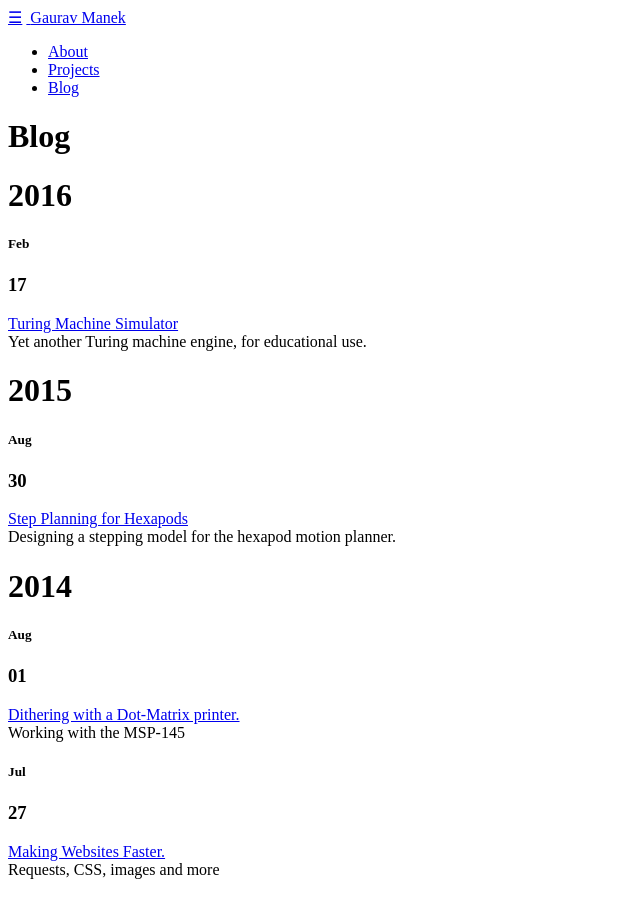
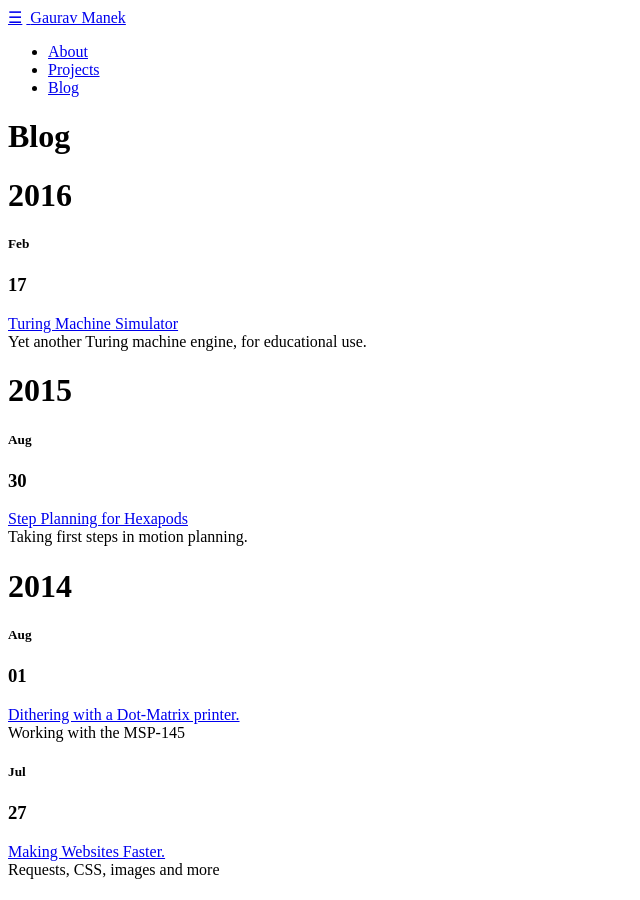
Before and after one commit to gauravmm/gauravmanek.com, a Jekyll site: the page built from _content/blog/index.html, in a window 1280 px wide and 900 px high. Shown: the whole window, without its empty margins (0-640 px from the left). Built offline with Jekyll 4.4.1, drawn with Linux system fonts in a browser that asks for light colours; nearby versions of some CDN libraries; some web fonts are replaced; Markdown is read by kramdown in place of the engine named in the settings; some of the changed lines change nothing that is shown.

Commit message:
Hexapod article.

```diff
--- a/_content/blog/_posts/2015-08-30-hexapod-step-planner.md
+++ b/_content/blog/_posts/2015-08-30-hexapod-step-planner.md
@@ -1,6 +1,6 @@
 ---
 title: Step Planning for Hexapods
-subtitle: Designing a stepping model for the hexapod motion planner.
+subtitle: Taking first steps in motion planning.
 link: https://github.com/gauravmm/Hexapod-IK
 ---
 
@@ -10,7 +10,7 @@
 
 At this point in the development, I have access to the geometry of the hexapod, and can get and set the angle of each joint. I calculate forward and inverse kinematics of all six legs, and find the position of any joint in the hexapod relative to the hexapod, or relative to the world.
 
-Here's the final product, so you have some idea of what I was working towards:
+__Update__: Here's the final product, so you have some idea of what I was working towards:
 
 {% include youtube id="cYUKvpEEngA" %}
 
@@ -78,29 +78,38 @@
 
 # Gait and Phases
 
-We want to keep careful track of when each of our legs are up or down so that the hexapod is always balanced.
+We want to keep careful track of when each of our legs are up or down so that the hexapod is always balanced. The typical way of doing this is to have a predetermined sequence of legs moving up and down. The advantage of this simple system is that we don't need to prepare a physics model or keep track of the balance of the hexapod. That's a pretty compelling advantage, and so we went with phase-based models. Here are the three different gaits, for your edification:
 
 {% include webm src="top-down.webm" caption="Three different gaits. The red circle indicates a leg that is not touching the ground."%}
 
+All these gaits work on the same principle: legs that are grouped raise and lower together, and are said to be 'in phase'. Each phase is allotted some time in 'leg-up' mode in turn, and only one phase may be in 'leg-up' mode at any one point in time.
 
+There are two main considerations when selecting a gait:
+
+  1. Gaits with fewer phases require more torque to maintain. In the simplest two-phase gait, three legs are supporting the hexapod at any one point in time, while in the six-phase gait, the load is shared across five legs. A correspondingly stronger motor is required to maintain the two-phase gait.
+  2. Gaits with more phases move more slowly. In the six-phase gait, each leg remains down for five-sixths of a cycle. A two-phase gait, a leg only remains down for half a cycle. Given a particular number of cycles per second, the the length of the stride is the chief limitation in selecting the walking speed. For a stride of length `x`mm, the two-phase gait may travel up to `2x`mm, but the six-phase gait is limited to `6x/5`mm.
 
 # Putting It All Together
 
-Here's the general view of how a single leg takes a step:
+By now we have an idea of how each part of the motion planning works.
+
+Here's the general view of how a single leg takes a step. While this is happening, the `hexapod` frame is moving in the `world` frame:
 
   1. Move leg to closest point in `world`.
   2. Record this point.
   3. Given new position of body in `world`, perform IK to keep leg in same point.
-  4. Repeat previous step until time to raise leg.
+  4. Repeat previous step until the gait timer says its time to raise the leg.
   5. Raise leg off the ground.
   6. Use heuristics to calculate where to place leg down. Move some distance towards that position.
-  7. Repeat previous step until time to lower leg.
+  7. Repeat previous step until the gait timer says its time to lower the leg.
   8. Go to the first step.
+
+A good mental image to have is that of the body being propelled through space while the legs move up and down in phases, sticking to the surface wherever they touch.
 
 # Conclusion
 
-This is a particularly powerful system.
+Additional work is needed to detect when a leg is about to reach the end of its range, and handle it appropriately. We could, for instance, allow that phase to go first, or simply force the hexapod to stop and recenter its legs.
 
-No further logic is required to handle cases that simpler systems are unable to handle. Cases like changing the direction of motion mid-step. (If in leg-up, it will move as far towards the new target position. If in leg-down, the leg will remain at the same position until it is its turn to raise its leg.)
+This is a particularly powerful system, especially because it handles cases that others are unable to. It gracefully handles changing the direction of motion mid-step, and even walking and rotating simultaneously. The underlying concepts are simple, but they come together to make something amazing.
 
-Further changes in detecting when a leg is about to reach the end of its range, and changing phases so that it is able to lift off immediately.
+This has been quite a ride, taking a few weeks out of my summer to complete, and I've learnt so much by doing this.
```
